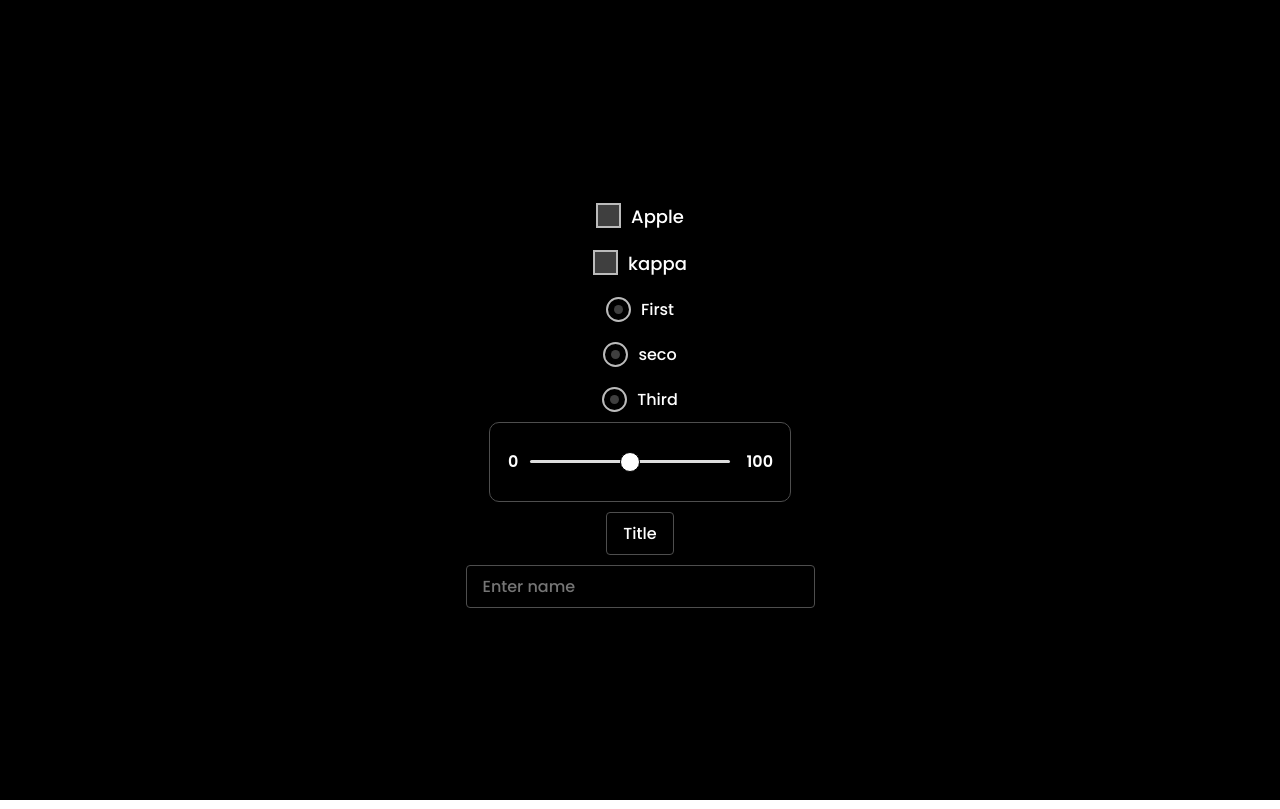
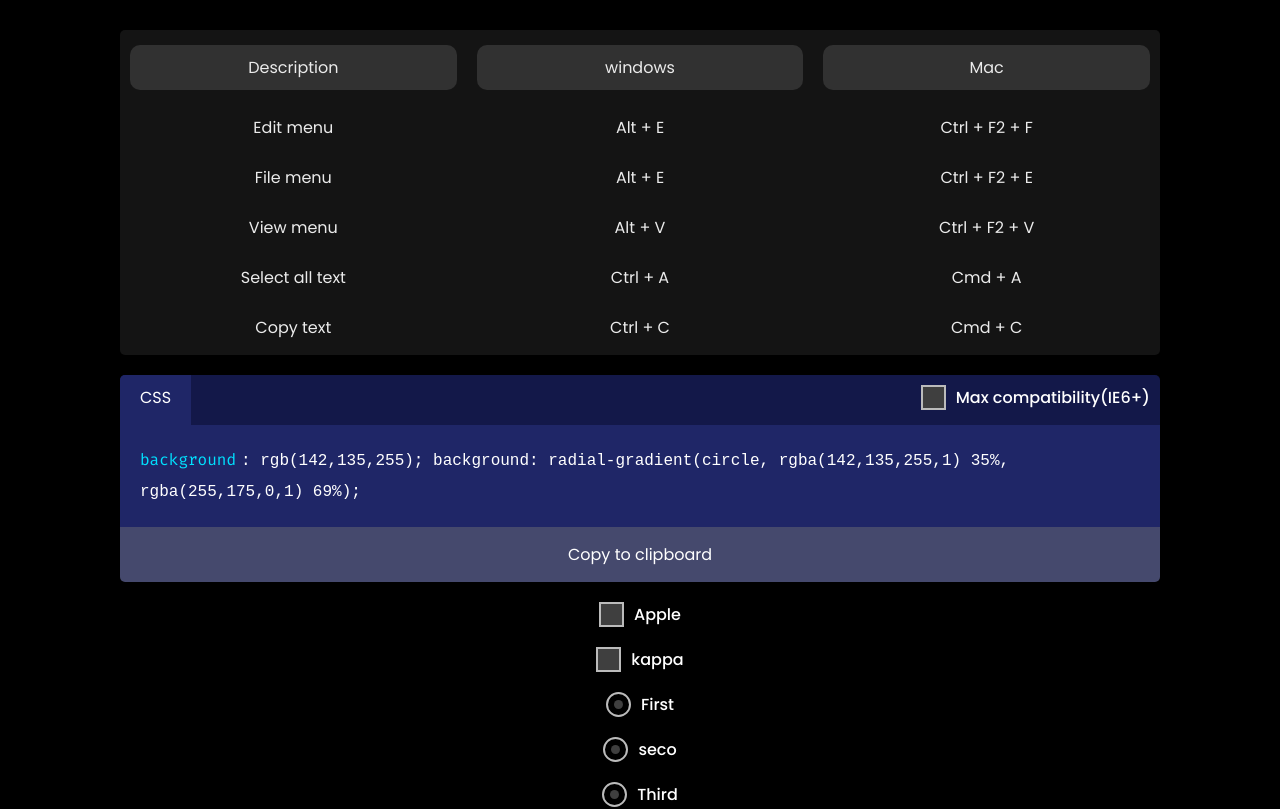
Before and after one commit to sobhanbera/collection, a Next.js app: page / in a window 1280 px wide. Shown: the top 809 px of the page. Built offline with nearby package versions, Linux system fonts and the light colour scheme.

Commit message:
kbd comp & code box created
1) code box where the css code will be generated is created
2) the kbd component created

```diff
--- a/components/checkbox/index.tsx
+++ b/components/checkbox/index.tsx
@@ -4,7 +4,14 @@ function CheckBox(props: React.HTMLProps<HTMLInputElement>) {
     return (
         <label className={style.container}>
             {props.children}
-            <input type="checkbox" name={props.name} id={props.id} />
+            <input
+                onChange={props.onChange}
+                onClick={props.onClick}
+                onBlur={props.onBlur}
+                type="checkbox"
+                name={props.name}
+                id={props.id}
+            />
             <span className={style.checkmark}></span>
         </label>
     )
--- /dev/null
+++ b/components/codebox/index.tsx
@@ -0,0 +1,57 @@
+import React from 'react'
+import style from '../../styles/components/codebox/index.module.scss'
+import CheckBox from '../checkbox'
+function Codebox(props: React.HTMLProps<HTMLDivElement>) {
+    const code = React.useRef<HTMLDivElement>() //ref to the code
+    const [check, setCheck] = React.useState(false)
+    const copy = () => {
+        navigator.clipboard.writeText(code.current.innerText)
+    }
+    return (
+        <div className={style.container}>
+            <div className={style.bar}>
+                <div>CSS</div>
+                <CheckBox
+                    onClick={() => {
+                        setCheck(prev => !prev)
+                    }}>
+                    Max compatibility(IE6+)
+                </CheckBox>
+            </div>
+            <div className={style.editor}>
+                {check ? (
+                    <code ref={code}>
+                        <span className={style.blue}>background</span> :
+                        rgb(115,107,255);
+                        <br />
+                        <span className={style.blue}>background</span> :
+                        -moz-radial-gradient(circle, rgba(115,107,255,1) 29%,
+                        rgba(255,255,255,1) 69%, rgba(0,212,255,1) 100%);
+                        <br />
+                        <span className={style.blue}>background</span> :
+                        -webkit-radial-gradient(circle, rgba(115,107,255,1) 29%,
+                        rgba(255,255,255,1) 69%, rgba(0,212,255,1) 100%);
+                        <br />
+                        <span className={style.blue}>background</span> :
+                        radial-gradient(circle, rgba(115,107,255,1) 29%,
+                        rgba(255,255,255,1) 69%, rgba(0,212,255,1) 100%);
+                        <br />
+                        <span className={style.blue}>filter</span>
+                        :progid:DXImageTransform.Microsoft.gradient(startColorstr="#736bff",endColorstr="#00d4ff",GradientType=1);
+                    </code>
+                ) : (
+                    <code ref={code}>
+                        <span className={style.blue}>background</span>:
+                        rgb(142,135,255); background: radial-gradient(circle,
+                        rgba(142,135,255,1) 35%, rgba(255,175,0,1) 69%);
+                    </code>
+                )}
+            </div>
+            <div onClick={copy} className={style.copy}>
+                <span>Copy to clipboard</span>
+            </div>
+        </div>
+    )
+}
+
+export default Codebox
--- /dev/null
+++ b/components/kbd/index.tsx
@@ -0,0 +1,25 @@
+import React from 'react'
+import style from '../../styles/components/kbd/index.module.scss'
+import {kbd} from '../../pages/api/kbd'
+function Kbd(props: React.HTMLProps<HTMLDivElement>) {
+    return (
+        <div className={style.container}>
+            <div className={style.kbd}>
+                <div className={style.heading}>Description</div>
+                <div className={style.heading}>windows</div>
+                <div className={style.heading}>Mac</div>
+                {kbd.map((e, idx) => {
+                    return (
+                        <React.Fragment key={idx}>
+                            <div>{e.description}</div>
+                            <div>{e.windows}</div>
+                            <div>{e.mac}</div>
+                        </React.Fragment>
+                    )
+                })}
+            </div>
+        </div>
+    )
+}
+
+export default Kbd
--- /dev/null
+++ b/pages/api/kbd.jsx
@@ -0,0 +1,27 @@
+export const kbd = [
+    {
+        description: 'Edit menu',
+        windows: 'Alt + E',
+        mac: 'Ctrl + F2 + F',
+    },
+    {
+        description: 'File menu',
+        windows: 'Alt + E',
+        mac: 'Ctrl + F2 + E',
+    },
+    {
+        description: 'View menu',
+        windows: 'Alt + V',
+        mac: 'Ctrl + F2 + V',
+    },
+    {
+        description: 'Select all text',
+        windows: 'Ctrl + A',
+        mac: 'Cmd + A',
+    },
+    {
+        description: 'Copy text',
+        windows: 'Ctrl + C',
+        mac: 'Cmd + C',
+    },
+]
--- a/pages/index.tsx
+++ b/pages/index.tsx
@@ -3,12 +3,16 @@ import Input from '../components/input'
 import Slider from '../components/slider'
 import Radio from '../components/radio'
 import CheckBox from '../components/checkbox'
+import Codebox from '../components/codebox'
+import Kbd from '../components/kbd'
 type Props = {}
 export default function Home({}: Props) {
     return (
-        <div className="dark">
+        <div className="dark website-container">
+            <Kbd />
+            <Codebox>apple</Codebox>
             <CheckBox id="chk1">Apple</CheckBox>
-            <CheckBox id="chk1">kappa</CheckBox>
+            <CheckBox id="chk2">kappa</CheckBox>
             <Radio id="r1" name="same">
                 First
             </Radio>
--- a/styles/components/checkbox/index.module.scss
+++ b/styles/components/checkbox/index.module.scss
@@ -1,12 +1,10 @@
 .container {
     position: relative;
     cursor: pointer;
-    font-size: 22px;
     -webkit-user-select: none;
     -moz-user-select: none;
     -ms-user-select: none;
     user-select: none;
-    font-size: 18px;
     font-weight: 500;
     padding-left: 35px;
     margin: 10px;
@@ -64,7 +62,7 @@
 /* Style the checkmark/indicator */
 
 .container .checkmark:after {
-    left: 8px;
+    left: 7px;
     top: 3px;
     width: 5px;
     height: 10px;
--- /dev/null
+++ b/styles/components/codebox/index.module.scss
@@ -0,0 +1,69 @@
+@import url('https://fonts.googleapis.com/css2?family=Fira+Code:wght@300;400;500&display=swap');
+.container {
+    color: rgb(255, 255, 255);
+    margin: 10px;
+    border-radius: 5px;
+    overflow: hidden;
+    width: 90%;
+    max-width: 1040px;
+    img {
+        width: 30px;
+        height: 30px;
+    }
+    .bar {
+        height: 50px;
+        background-color: #131849;
+        display: flex;
+        justify-content: space-between;
+    }
+    .bar div {
+        background-color: #1f2667;
+        height: 100%;
+        width: fit-content;
+        padding: 10px 20px;
+    }
+    .editor {
+        width: 100%;
+        overflow-x: auto;
+        padding: 20px;
+        line-height: 30px;
+        background-color: #1f2667;
+        font-family: 'fira code';
+        span.blue {
+            font-family: 'fira code';
+            color: rgb(0, 225, 255);
+            margin-right: 5px;
+        }
+    }
+    .editor::-webkit-scrollbar {
+        background-color: rgb(131, 131, 131);
+        height: 8px;
+    }
+    .editor::-webkit-scrollbar-thumb {
+        background-color: rgb(61, 61, 61);
+        border-radius: 10px;
+    }
+    .copy::before {
+        position: absolute;
+        content: '';
+        bottom: 0;
+        left: 0;
+        width: 100%;
+        height: 0%;
+        transition: 0.3s ease;
+        background-color: rgba(33, 36, 233, 0.493);
+    }
+    .copy:hover::before {
+        height: 100%;
+    }
+    .copy:active::before {
+        transform: scale(0.6);
+    }
+    .copy {
+        position: relative;
+        cursor: pointer;
+        text-align: center;
+        padding: 15px;
+        background-color: #45496d;
+    }
+}
--- /dev/null
+++ b/styles/components/kbd/index.module.scss
@@ -0,0 +1,22 @@
+.container {
+    color: var(--kbd-text-color);
+    width: 90%;
+    max-width: 1040px;
+    background-color: var(--kbd-bg-color);
+    padding: 15px 10px;
+    border-radius: 5px;
+    margin: 10px;
+    .heading {
+        background-color: var(--kbg-heading-color);
+        border-radius: 10px;
+        padding: 10px;
+        color: var(--kbd-text-color);
+    }
+    .kbd {
+        display: grid;
+        grid-template-columns: repeat(3, 1fr);
+        grid-column-gap: 20px;
+        grid-row-gap: 25px;
+        text-align: center;
+    }
+}
--- a/styles/globals.scss
+++ b/styles/globals.scss
@@ -3,10 +3,19 @@
     margin: 0;
     padding: 0;
     box-sizing: border-box;
-    font-family: 'Poppins', sans-serif;
     font-size: 16px;
     text-decoration: none;
     list-style: none;
+}
+
+.website-container {
+    display: flex;
+    justify-content: center;
+    align-items: center;
+    min-height: 100vh;
+    padding: 20px;
+    flex-direction: column;
+    font-family: 'Poppins', sans-serif;
 }
 
 .dark {
@@ -39,12 +48,10 @@
     --check-border: 2px solid #bbb; //check mark border color
     --check-bg-color: #3f3f3f; //check mark ka background color
     --check-label-color: white; //check mark ke title ka color
-    /* normal css for container */
-    display: flex;
-    justify-content: center;
-    align-items: center;
-    min-height: 100vh;
-    flex-direction: column;
+    /* kbd comp */
+    --kbd-bg-color: rgb(20, 20, 20); //kbd ka background ka color
+    --kbd-text-color: rgb(235, 235, 235); //kbd k andar vale texts ka color
+    --kbg-heading-color: rgb(49, 49, 49);
 }
 
 .light {
@@ -77,10 +84,8 @@
     --check-border: 2px solid transparent; //check mark border color
     --check-bg-color: #c9c9c9; //check mark ka background color
     --check-label-color: var(--text-color); //check mark ke title ka color
-    /* normal css for container */
-    display: flex;
-    justify-content: center;
-    align-items: center;
-    flex-direction: column;
-    min-height: 100vh;
+    /* kbd comp */
+    --kbd-bg-color: white; //kbd ka background ka color
+    --kbd-text-color: rgb(34, 34, 34); //kbd k andar vale texts ka color
+    --kbg-heading-color: rgb(212, 212, 212);
 }
```
Also changed, not shown: public/icons/notepad.png (added).
